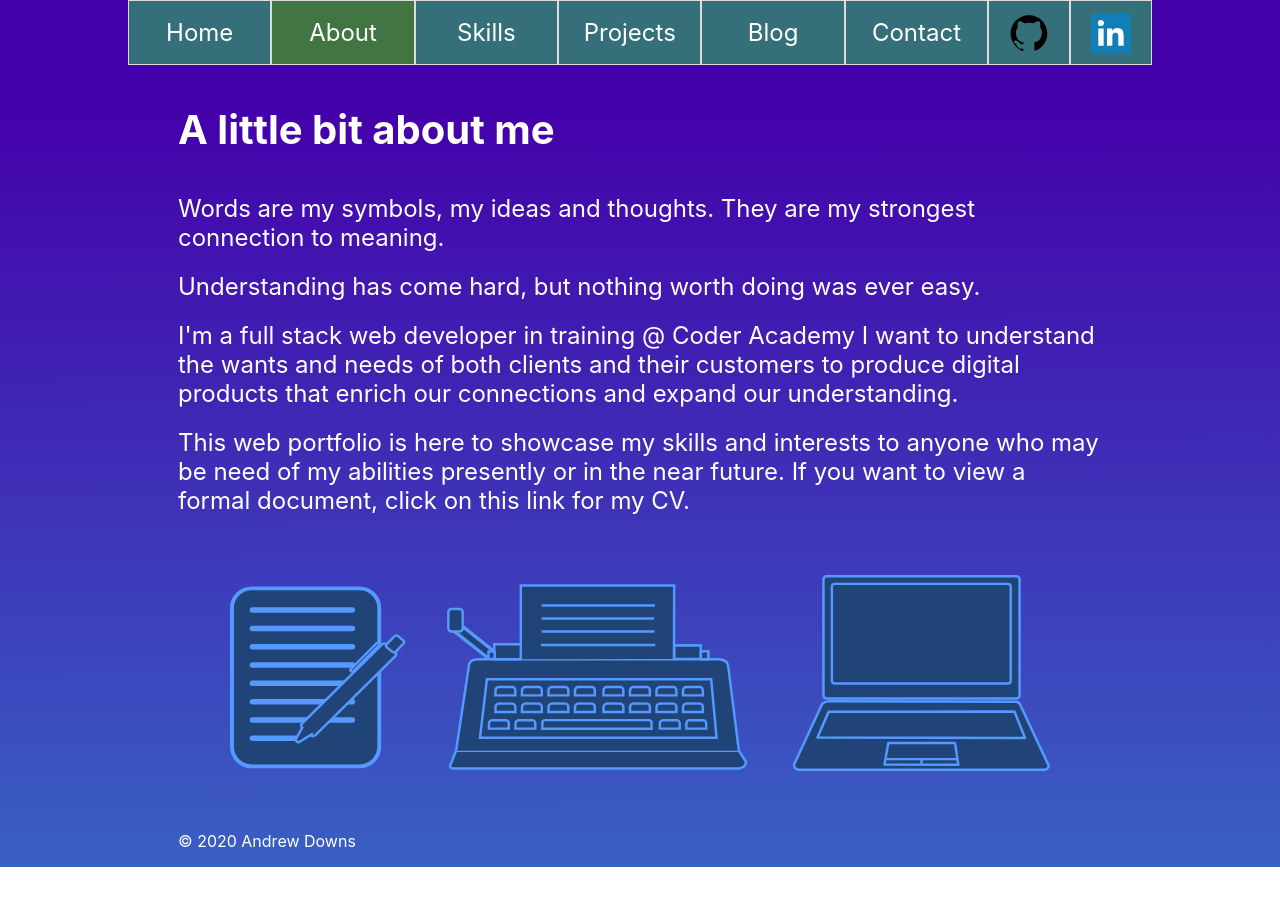
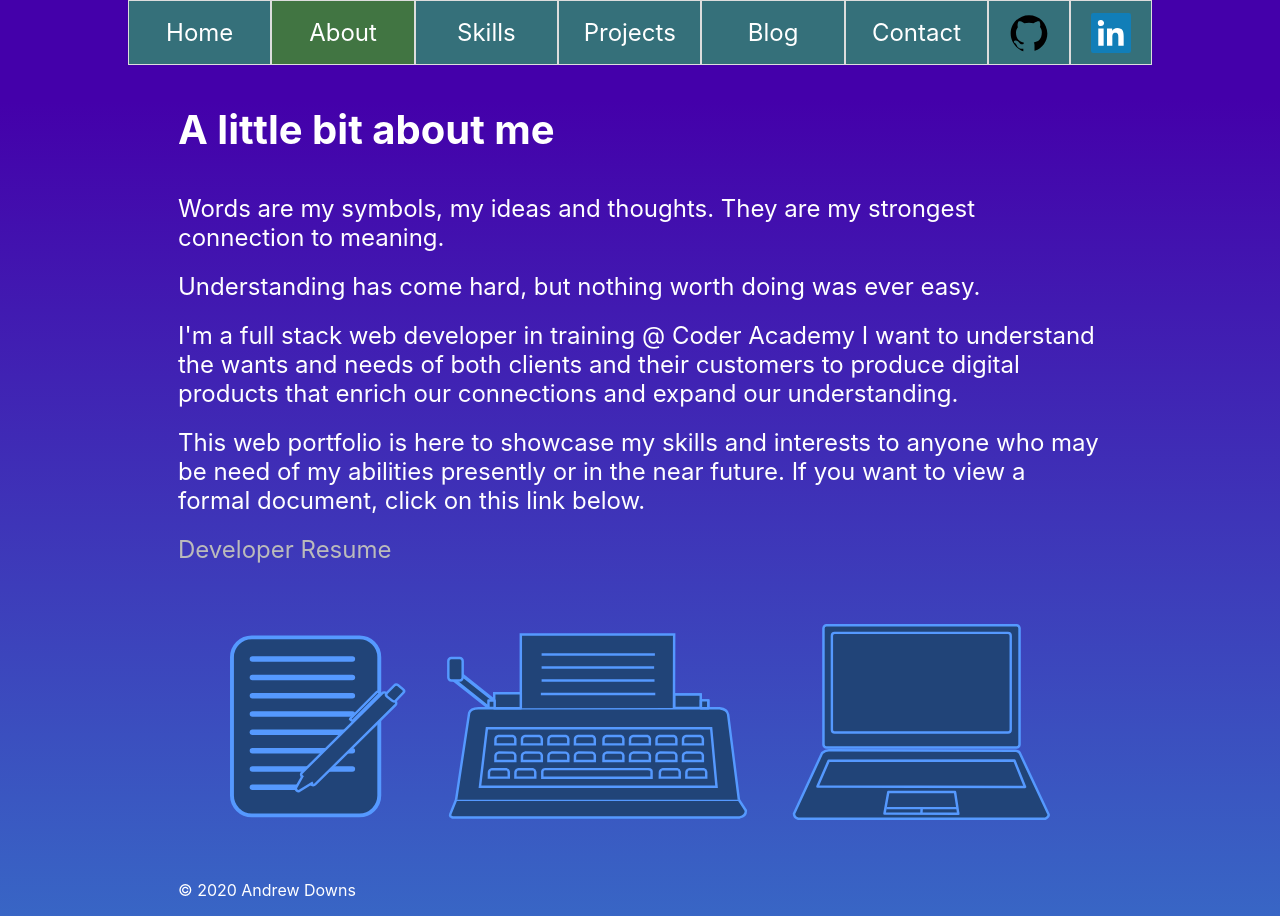
Before and after one commit to andrewdownsau/Business_Web-Dev-Portfolio, a React (Create React App) app: page /about in a window 1280 px wide. Before the commit the page ends 867 px from the top, so only its background shows below. Built offline with nearby package versions, Linux system fonts and the light colour scheme.

Commit message:
Feature: CV link added that links to public pdf of recent resume

```diff
--- a/src/components/body.css
+++ b/src/components/body.css
@@ -1,5 +1,5 @@
 
-#page_title, .subtitle {
+#page_title, .subtitle, .link {
   margin: 0px;
   padding: 40px 50px;
   font-size: 40px;
@@ -7,9 +7,15 @@
   text-align: left;
 }
 
-.subtitle {
+.subtitle, .link {
   padding: 0px 50px 20px 50px;
   font-size: 24px;
+}
+
+.link {
+  float: left;
+  color: #BBB;
+  text-decoration: none;
 }
 
 #title_image {
--- a/src/components/body.js
+++ b/src/components/body.js
@@ -16,7 +16,8 @@ export default function renderer(props) {
             id: data[j].children[i].id,
             src: data[j].children[i].src,
             alt: data[j].children[i].alt,
-            className: data[j].children[i].class
+            className: data[j].children[i].class,
+            href: data[j].children[i].href
           },
           data[j].children[i].children
         ));
--- a/src/components/data/data.json
+++ b/src/components/data/data.json
@@ -53,7 +53,13 @@
       {
         "class": "subtitle",
         "type": "p",
-        "children": "This web portfolio is here to showcase my skills and interests to anyone who may be need of my abilities presently or in the near future. If you want to view a formal document, click on this link for my CV."
+        "children": "This web portfolio is here to showcase my skills and interests to anyone who may be need of my abilities presently or in the near future. If you want to view a formal document, click on this link below."
+      },
+      {
+        "class": "link",
+        "type": "a",
+        "children": "Developer Resume",
+        "href": "/2020_02_18 Andrew Downs Resume.pdf"
       },
       {
         "id": "about_image",
```
Also changed, not shown: 1 other file (tests, documents, lock files or other folders).
